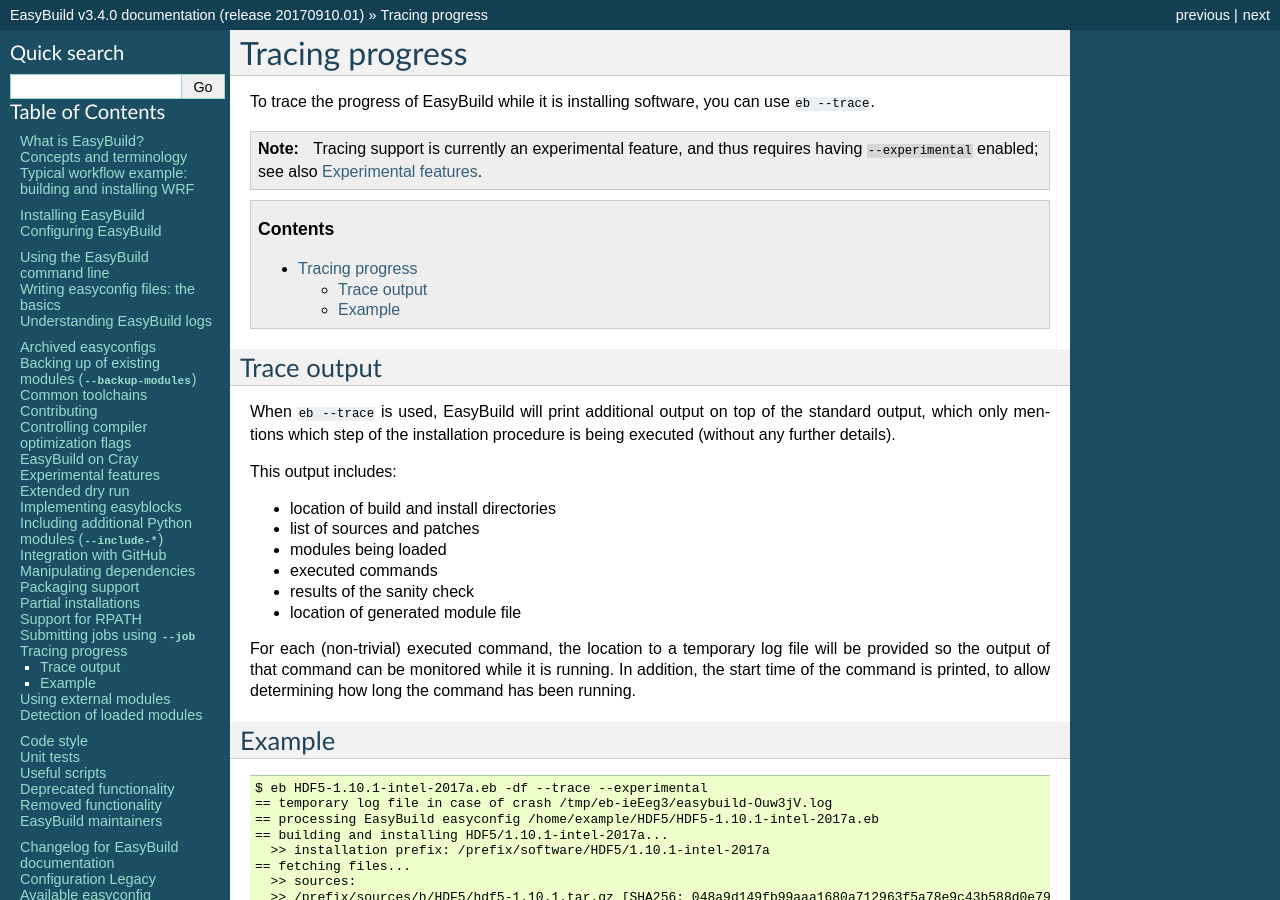
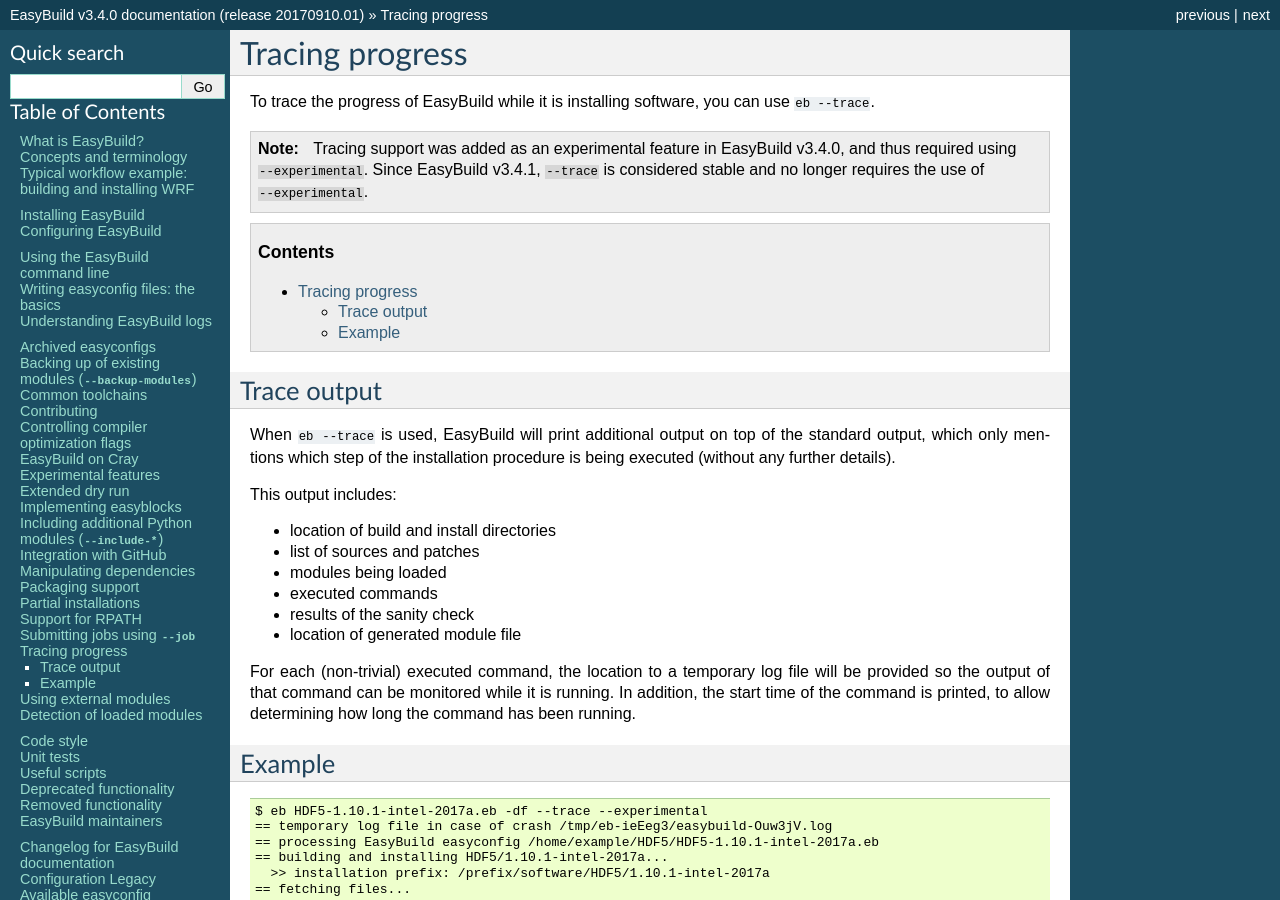
Before and after one commit to easybuilders/easybuild, a Sphinx documentation site: the page built from docs/Tracing_progress.rst, in a window 1280 px wide and 900 px high. Built offline with Sphinx 7.4.7, drawn with Linux system fonts in a browser that asks for light colours; pages that are not in the unit, such as notebooks, are missing from menus.

Commit message:
update docs: --trace is stable since EasyBuild v3.4.1

```diff
--- a/docs/Experimental_features.rst
+++ b/docs/Experimental_features.rst
@@ -13,4 +13,3 @@
 
  * support for easyconfig files in YAML syntax (see :ref:`easyconfig_yeb_format`)
  * support for RPATH linking (see :ref:`rpath_support`)
- * support for tracing EasyBuild progress (see :ref:`trace`)
--- a/docs/Tracing_progress.rst
+++ b/docs/Tracing_progress.rst
@@ -5,8 +5,9 @@
 
 To trace the progress of EasyBuild while it is installing software, you can use ``eb --trace``.
 
-.. note:: Tracing support is currently an experimental feature, and thus requires having ``--experimental`` enabled;
-          see also :ref:`experimental_features`.
+.. note:: Tracing support was added as an experimental feature in EasyBuild v3.4.0, and thus required
+          using ``--experimental``. Since EasyBuild v3.4.1, ``--trace`` is considered stable and no longer
+          requires the use of ``--experimental``.
 
 
 .. contents::
```
